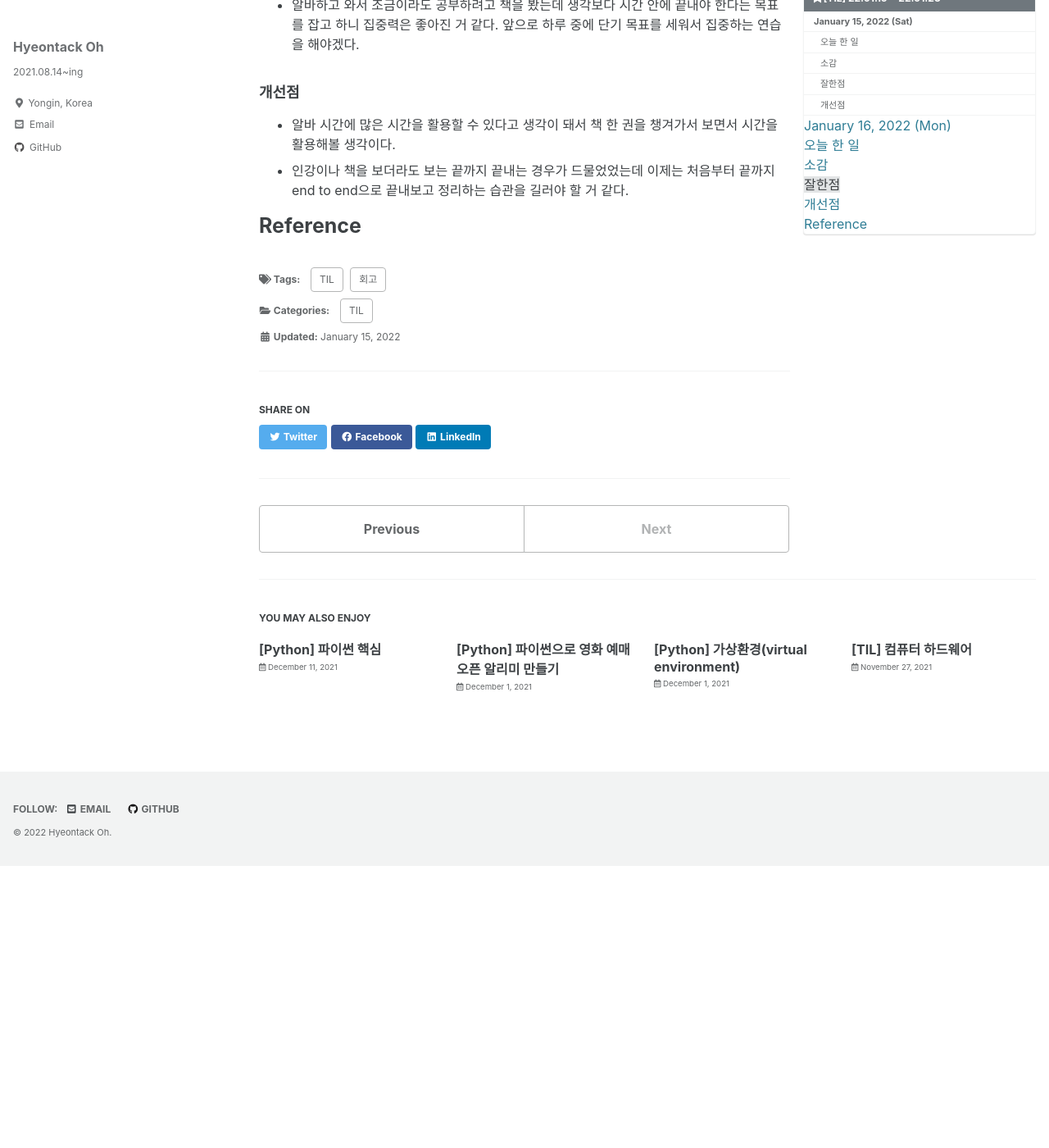
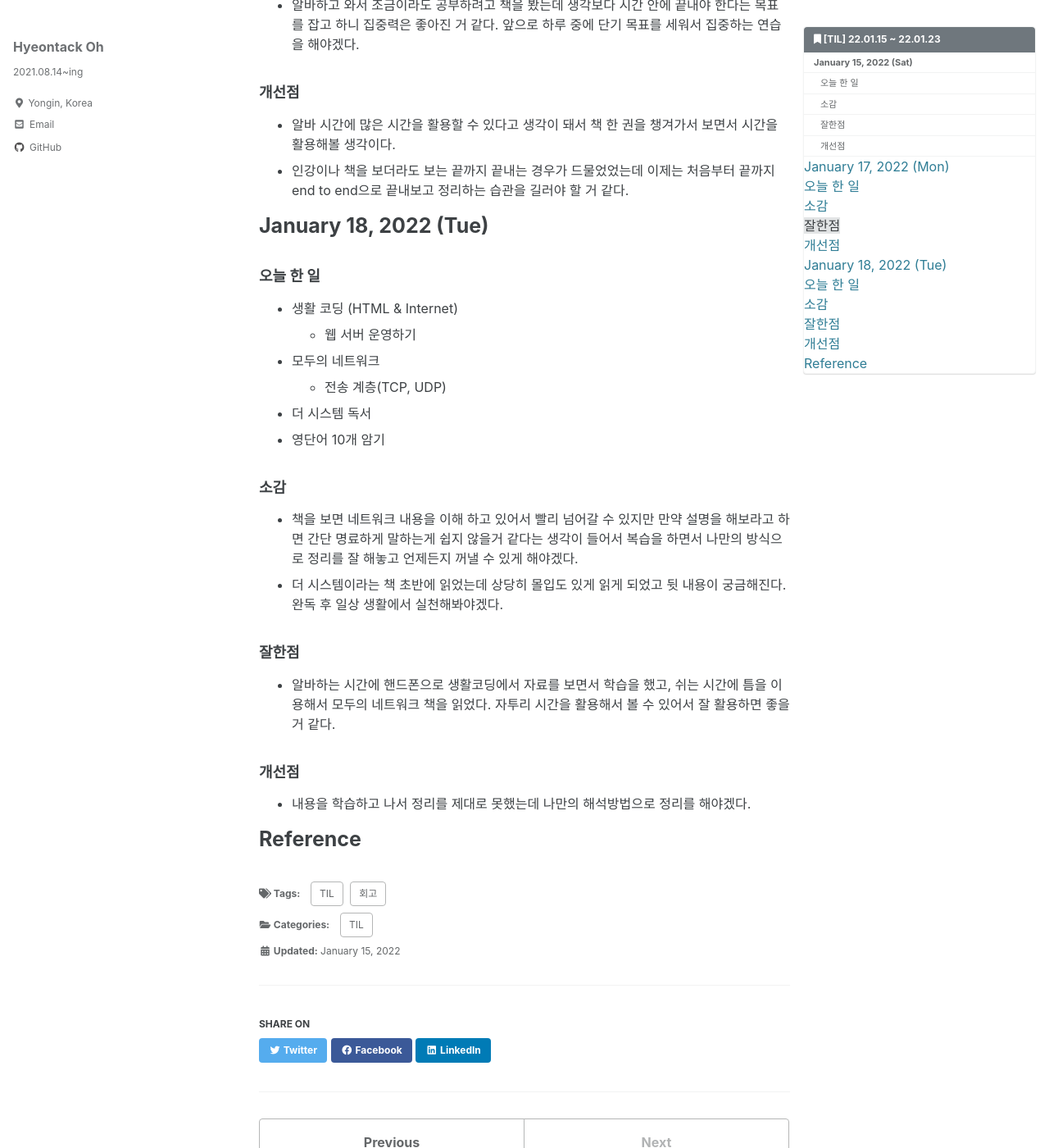
Before and after one commit to hyeontack5/hyeontack5.github.io, a Jekyll site: the page built from _posts/TIL/2022-01-15-[TIL] 22.01.15 ~ 22.01.23.md, in a window 1280 px wide and 1400 px high, scrolled down 1447 px. Shown: the whole window at 82% size. Built offline with Jekyll 4.4.1, drawn with Linux system fonts in a browser that asks for light colours; cached includes are drawn as plain includes; before the commit the page ends 2503 px from its top, so only the background shows below that; some of the changed text lies outside the part shown.

Commit message:
Docs: 22.01.18 회고

```diff
--- a/_posts/TIL/2022-01-15-[TIL] 22.01.15 ~ 22.01.23.md
+++ b/_posts/TIL/2022-01-15-[TIL] 22.01.15 ~ 22.01.23.md
@@ -35,7 +35,7 @@ toc_icon: "bookmark"
 - 책을 볼 때 집중하는 시간을 좀 더 늘릴 수 있도록 연습해야 될 거 같다.
 - 앉아서 스터디하면서 체력이 저하되고 수면 생활 패턴이 무너지고 있는 거 같아서 앞으로 줄넘기나 런닝을 통해 체력을 보강하고 규칙적인 생활을 하도록 노력해야겠다.
 
-# January 16, 2022 (Mon)
+# January 17, 2022 (Mon)
 
 ### 오늘 한 일
 - 백준 코딩 테스트 준비 - 기초
@@ -54,4 +54,24 @@ toc_icon: "bookmark"
 - 알바 시간에 많은 시간을 활용할 수 있다고 생각이 돼서 책 한 권을 챙겨가서 보면서 시간을 활용해볼 생각이다.
 - 인강이나 책을 보더라도 보는 끝까지 끝내는 경우가 드물었었는데 이제는 처음부터 끝까지 end to end으로 끝내보고 정리하는 습관을 길러야 할 거 같다.
 
+# January 18, 2022 (Tue)
+
+### 오늘 한 일
+- 생활 코딩 (HTML & Internet)
+  - 웹 서버 운영하기
+- 모두의 네트워크
+  - 전송 계층(TCP, UDP)
+- 더 시스템 독서
+- 영단어 10개 암기
+
+### 소감
+- 책을 보면 네트워크 내용을 이해 하고 있어서 빨리 넘어갈 수 있지만 만약 설명을 해보라고 하면 간단 명료하게 말하는게 쉽지 않을거 같다는 생각이 들어서 복습을 하면서 나만의 방식으로 정리를 잘 해놓고 언제든지 꺼낼 수 있게 해야겠다.
+- 더 시스템이라는 책 초반에 읽었는데 상당히 몰입도 있게 읽게 되었고 뒷 내용이 궁금해진다. 완독 후 일상 생활에서 실천해봐야겠다.
+
+### 잘한점
+- 알바하는 시간에 핸드폰으로 생활코딩에서 자료를 보면서 학습을 했고, 쉬는 시간에 틈을 이용해서 모두의 네트워크 책을 읽었다. 자투리 시간을 활용해서 볼 수 있어서 잘 활용하면 좋을거 같다.
+
+### 개선점
+- 내용을 학습하고 나서 정리를 제대로 못했는데 나만의 해석방법으로 정리를 해야겠다.
+
 # Reference
```
